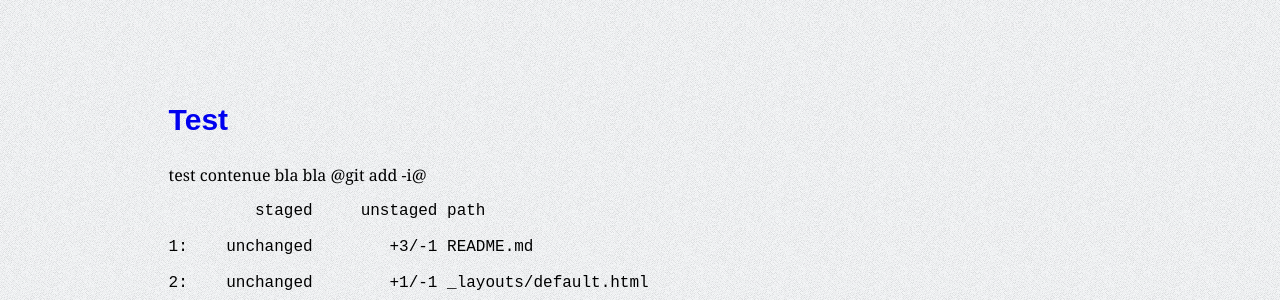
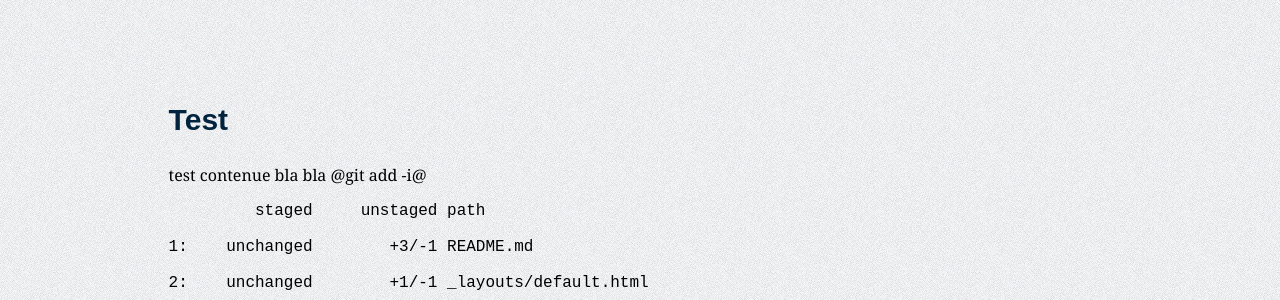
Before and after one commit to alexcp/alexcp-blog, a Jekyll site: the page built from index.html, in a window 1280 px wide. Shown: the part 281-581 px from the top of the page. Built offline with Jekyll 4.4.1, drawn with Linux system fonts in a browser that asks for light colours; some web fonts are replaced.

Commit message:
droid font

```diff
--- a/_layouts/default.html
+++ b/_layouts/default.html
@@ -8,7 +8,7 @@
   <title>Alexcp</title>
 
 	<meta name="viewport" content="width=device-width, initial-scale=1.0" />
-
+<link href='http://fonts.googleapis.com/css?family=Droid+Sans:700' rel='stylesheet' type='text/css'/>
 	<!--[if lte IE 9]><link rel="stylesheet" href="css/ie.css" type="text/css" media="screen" /><![endif]-->
 	<link rel="stylesheet" href="css/1140.css" type="text/css" media="screen" />
 
--- a/css/styles.css
+++ b/css/styles.css
@@ -23,6 +23,9 @@
   font-family: 'Droid Sans', sans-serif;
   font-size:30px;
   margin: 20px 0;
+}
+h2 a, h2 a:hover {
+  color: #00243e;
 }
 button.g-button, a.g-button, input[type=submit].g-button {
   padding: 4px 5px;
```
